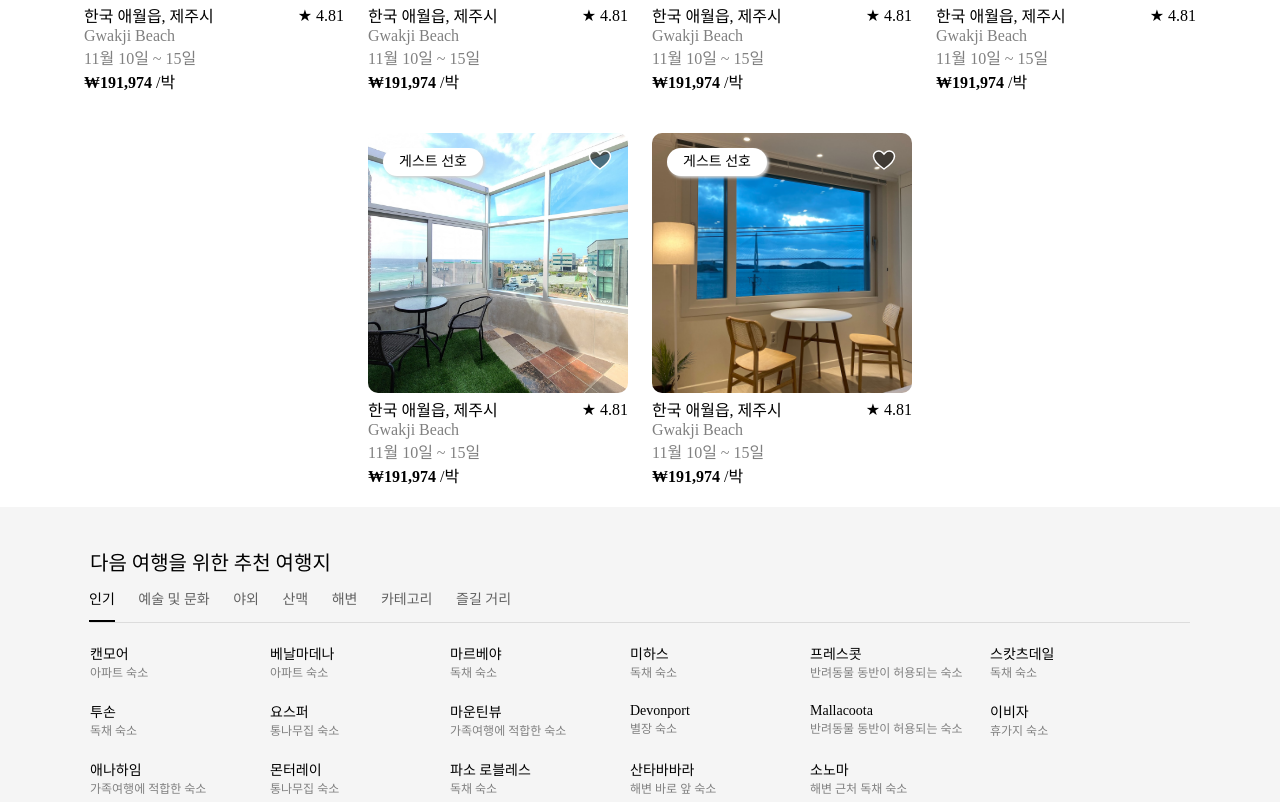
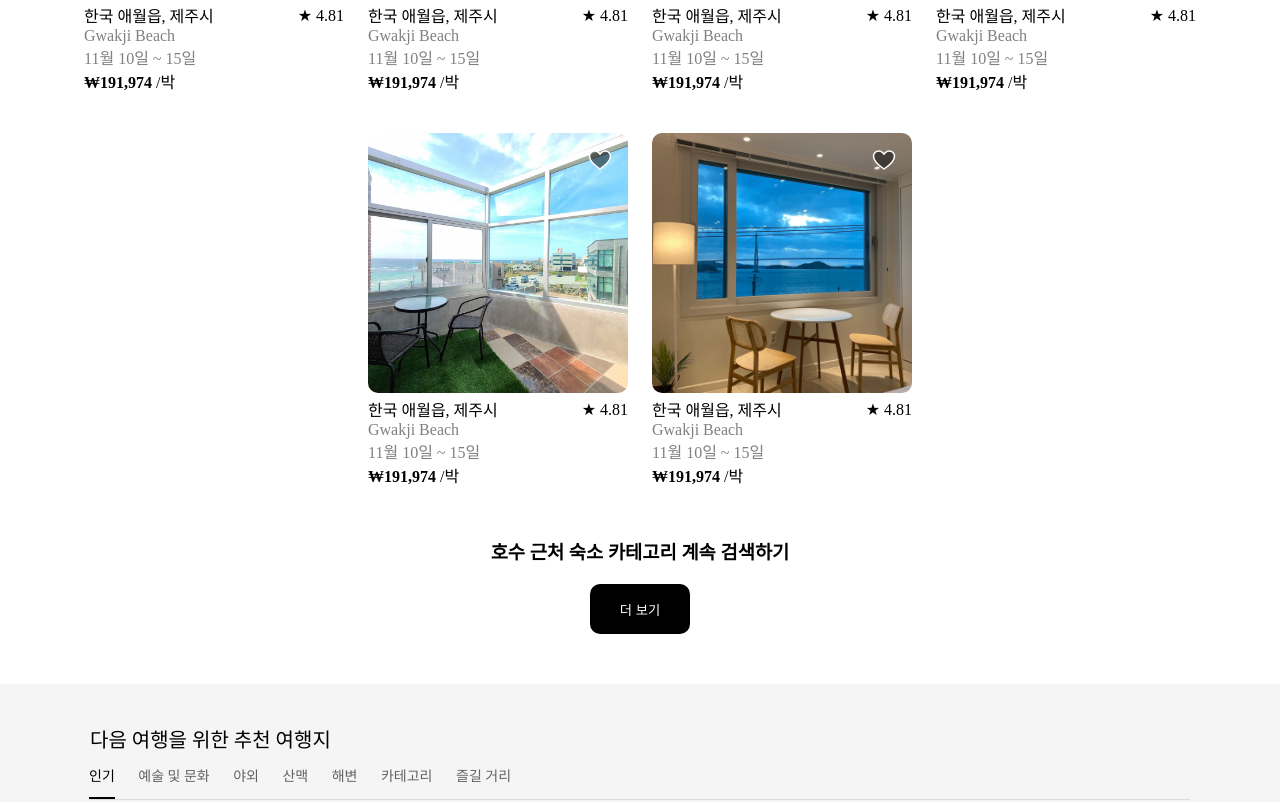
Before and after one commit to Front-End-Study-SSAFY-16/Front-End-Study-practic, a plain HTML site: page AirBnB/전종우/Vanilla/index.html in a window 1280 px wide. Shown: the part 1718-2520 px from the top of the page. Drawn offline with Linux system fonts and the light colour scheme.

Commit message:
[전종우][4주차] add: scroll event 기반 무한 스크롤링 구현, place.json 데이터 수정

```diff
--- a/AirBnB/전종우/Vanilla/css/class.css
+++ b/AirBnB/전종우/Vanilla/css/class.css
@@ -12,6 +12,14 @@
 
 .fs-20 {
   font-size: 2rem;
+}
+
+.text-black {
+  color: black;
+}
+
+.text-white {
+  color: white;
 }
 
 .text-gray {
--- a/AirBnB/전종우/Vanilla/css/main.css
+++ b/AirBnB/전종우/Vanilla/css/main.css
@@ -157,7 +157,6 @@ footer span {
   height: 8rem;
   padding: 0 10rem;
   background-color: white;
-  font-size: 1.2rem;
 }
 
 .category__content {
@@ -261,6 +260,18 @@ footer span {
   transform: scale(1.1);
 }
 
+.moreview {
+  margin: 3rem 0;
+}
+
+.moreview__btn {
+  width: 10rem;
+  height: 5rem;
+  margin: 2rem 0;
+  border-radius: 1rem;
+  background-color: black;
+}
+
 .recommandinfo {
   background-color: rgb(245, 245, 245);
   border-bottom: 0.1rem solid rgb(220, 220, 220);
--- a/AirBnB/전종우/Vanilla/data/category.json
+++ b/AirBnB/전종우/Vanilla/data/category.json
@@ -2,114 +2,114 @@
   {
     "id": 1,
     "name": "골프장",
-    "img": "../img/category/골프장.jpg"
+    "img": "img/category/골프장.jpg"
   },
 
   {
     "id": 2,
     "name": "그랜드 피아노",
-    "img": "../img/category/그랜드 피아노.jpg"
+    "img": "img/category/그랜드 피아노.jpg"
   },
 
   {
     "id": 3,
     "name": "기상천외한 숙소",
-    "img": "../img/category/기상천외한 숙소.jpg"
+    "img": "img/category/기상천외한 숙소.jpg"
   },
 
   {
     "id": 5,
     "name": "동굴",
-    "img": "../img/category/동굴.jpg"
+    "img": "img/category/동굴.jpg"
   },
 
   {
     "id": 6,
     "name": "마차",
-    "img": "../img/category/마차.jpg"
+    "img": "img/category/마차.jpg"
   },
 
   {
     "id": 7,
     "name": "무장애",
-    "img": "../img/category/무장애.jpg"
+    "img": "img/category/무장애.jpg"
   },
 
   {
     "id": 8,
     "name": "보트",
-    "img": "../img/category/보트.jpg"
+    "img": "img/category/보트.jpg"
   },
 
   {
     "id": 9,
     "name": "복토 주택",
-    "img": "../img/category/복토 주택.jpg"
+    "img": "img/category/복토 주택.jpg"
   },
 
   {
     "id": 10,
     "name": "사막",
-    "img": "../img/category/사막.jpg"
+    "img": "img/category/사막.jpg"
   },
 
   {
     "id": 11,
     "name": "서핑",
-    "img": "../img/category/서핑.jpg"
+    "img": "img/category/서핑.jpg"
   },
 
   {
     "id": 12,
     "name": "속세를 벗어난 숙소",
-    "img": "../img/category/속세를 벗어난 숙소.jpg"
+    "img": "img/category/속세를 벗어난 숙소.jpg"
   },
 
   {
     "id": 13,
     "name": "수영장",
-    "img": "../img/category/수영장.jpg"
+    "img": "img/category/수영장.jpg"
   },
 
   {
     "id": 14,
     "name": "인기 급상승",
-    "img": "../img/category/인기 급상승.jpg"
+    "img": "img/category/인기 급상승.jpg"
   },
 
   {
     "id": 15,
     "name": "최고의 전망",
-    "img": "../img/category/최고의 전망.jpg"
+    "img": "img/category/최고의 전망.jpg"
   },
 
   {
     "id": 16,
     "name": "캠핑장",
-    "img": "../img/category/캠핑장.jpg"
+    "img": "img/category/캠핑장.jpg"
   },
 
   {
     "id": 17,
     "name": "캠핑카",
-    "img": "../img/category/캠핑카.jpg"
+    "img": "img/category/캠핑카.jpg"
   },
 
   {
     "id": 18,
     "name": "컨테이너하우스",
-    "img": "../img/category/컨테이너하우스.jpg"
+    "img": "img/category/컨테이너하우스.jpg"
   },
 
   {
     "id": 19,
     "name": "트리하우스",
-    "img": "../img/category/트리하우스.jpg"
+    "img": "img/category/트리하우스.jpg"
   },
 
   {
     "id": 20,
     "name": "해변 바로 앞",
-    "img": "../img/category/해변 바로 앞.jpg"
+    "img": "img/category/해변 바로 앞.jpg"
   }
 ]
--- a/AirBnB/전종우/Vanilla/data/place.json
+++ b/AirBnB/전종우/Vanilla/data/place.json
@@ -1,10 +1,7 @@
 {
-  "count": 18,
-  "content": {
-    "title": "한국 애월읍, 제주시",
-    "rating": 4.81,
-    "category": "Gwakji Beach",
-    "period": "11월 10일 ~ 15일",
-    "price": 191974
-  }
+  "title": "한국 애월읍, 제주시",
+  "rating": 4.81,
+  "category": "Gwakji Beach",
+  "period": "11월 10일 ~ 15일",
+  "price": 191974
 }
--- a/AirBnB/전종우/Vanilla/index.html
+++ b/AirBnB/전종우/Vanilla/index.html
@@ -113,7 +113,7 @@
     </header>
 
     <main>
-      <div class="category flex flex-jc-sb flex-ai-c flex-nowrap">
+      <div class="category flex flex-jc-sb flex-ai-c flex-nowrap fs-12">
         <button class="category__leftbtn">&lt</button>
         <div class="category__content flex flex-jc-sb flex-ai-c flex-nowrap"></div>
         <button class="category__rightbtn">&gt</button>
@@ -133,6 +133,11 @@
       </div>
 
       <div class="place flex flex-jc-c"></div>
+
+      <div class="moreview text-center">
+        <h3>호수 근처 숙소 카테고리 계속 검색하기</h3>
+        <button class="moreview__btn text-white">더 보기</button>
+      </div>
 
       <div class="recommandinfo">
         <div class="recommandinfo__content">
--- a/AirBnB/전종우/Vanilla/js/main.js
+++ b/AirBnB/전종우/Vanilla/js/main.js
@@ -1,4 +1,9 @@
 const CAROUSEL_SLIDE_SIZE = 500;
+const MAX_PAGE = 10;
+const MAX_CONTENT_COUNT_PER_PAGE = 18;
+
+let curPage = 0;
+let isFetching = false;
 
 window.onload = async function () {
   loadCategory();
@@ -9,6 +14,22 @@ window.onload = async function () {
   });
   document.querySelector(".category__rightbtn").addEventListener("click", function () {
     slideCarousel(CAROUSEL_SLIDE_SIZE);
+  });
+  document.querySelector(".moreview__btn").addEventListener("click", function () {
+    window.addEventListener("scroll", function () {
+      if (isFetching || curPage >= MAX_PAGE) {
+        return;
+      }
+
+      // console.log(window.innerHeight, window.scrollY, document.body.offsetHeight);
+
+      if (window.innerHeight + window.scrollY >= 0.9 * document.body.offsetHeight) {
+        loadContent();
+      }
+    });
+
+    loadContent();
+    document.querySelector(".moreview").remove();
   });
 };
 
@@ -34,18 +55,22 @@ function loadCategory() {
 }
 
 function loadContent() {
+  isFetching = true;
+
   fetch("data/place.json")
     .then((response) => response.json())
     .then((json) => {
       const content = document.querySelector(".place");
       let innerHTML = "";
 
-      for (let i = 0; i < json.count; ++i) {
-        const randNum = parseInt(2 * Math.random());
+      for (let i = 0; i < MAX_CONTENT_COUNT_PER_PAGE; ++i) {
+        innerHTML += `<div class="place__card">`;
+
+        if (Math.random() <= 0.4) {
+          innerHTML += `<div class="place__card__info fs-14 text-center align-middle shadow">게스트 선호</div>`;
+        }
 
         innerHTML += `
-        <div class="place__card">
-          <div class="place__card__info fs-14 text-center align-middle shadow">게스트 선호</div>
           <img src="img/place/place (${i + 1}).jpg" alt="" />
           <svg
             class="place__card__likeBtn"
@@ -69,18 +94,20 @@ function loadContent() {
           </svg>
           <div>
             <div class="flex flex-jc-sb flex-ai-c">
-              <p>${json.content.title}</p>
-              <p>★ ${json.content.rating}</p>
+              <p>${json.title}</p>
+              <p>★ ${json.rating}</p>
             </div>
-            <p class="text-gray">${json.content.category}</p>
-            <p class="text-gray">${json.content.period}</p>
-            <p><b>₩${json.content.price.toLocaleString()}</b> /박</p>
+            <p class="text-gray">${json.category}</p>
+            <p class="text-gray">${json.period}</p>
+            <p><b>₩${json.price.toLocaleString()}</b> /박</p>
           </div>
         </div>
         `;
       }
 
-      content.innerHTML = innerHTML;
+      content.innerHTML += innerHTML;
+      ++curPage;
+      isFetching = false;
     });
 }
 
```
